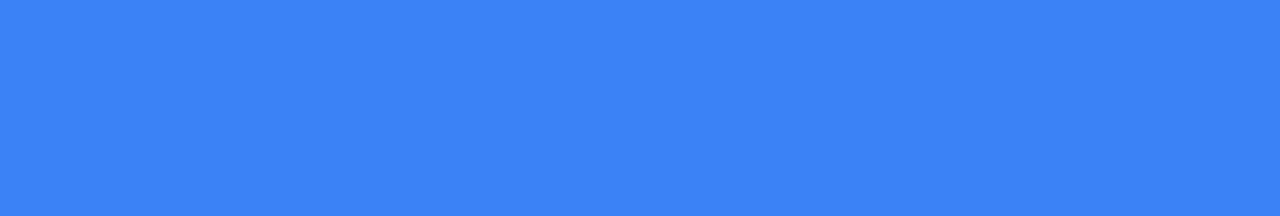
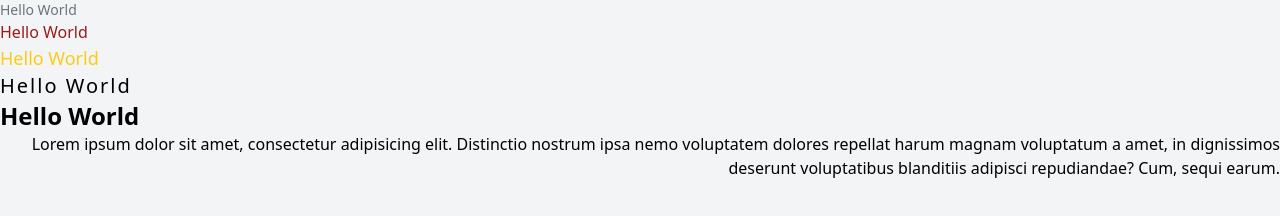
Before and after one commit to EdiJunior88/TailwindCSS_2_para_Iniciantes, a website: page src/index.html in a window 1280 px wide. Drawn offline with Linux system fonts and the light colour scheme.

Commit message:
Fontes e cores

```diff
--- a/src/index.html
+++ b/src/index.html
@@ -9,8 +9,14 @@
   <title>Curso Gratuito de TailwindCSS</title>
 </head>
 
-<body class="bg-blue-500">
+<body class="bg-gray-100">
+  <h2 class="text-sm text-gray-500">Hello World</h2>
+  <h2 class="text-base text-red-800">Hello World</h2>
+  <h2 class="text-lg text-yellow-400">Hello World</h2>
+  <h2 class="text-xl tracking-widest">Hello World</h2>
+  <h2 class="text-2xl font-black">Hello World</h2>
 
+  <p class="text-right">Lorem ipsum dolor sit amet, consectetur adipisicing elit. Distinctio nostrum ipsa nemo voluptatem dolores repellat harum magnam voluptatum a amet, in dignissimos deserunt voluptatibus blanditiis adipisci repudiandae? Cum, sequi earum.</p>
 </body>
 
 </html>
```
Also changed, not shown: dist/output.css.
